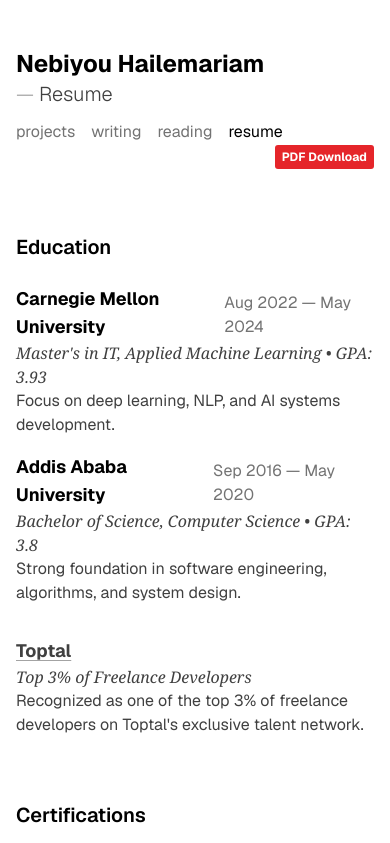
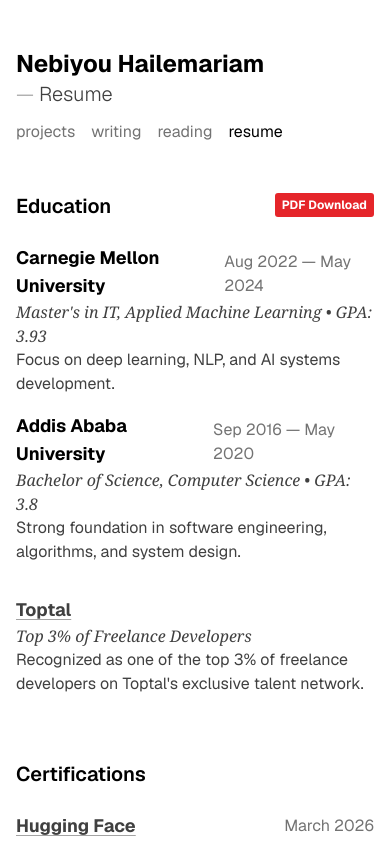
Before and after one commit to nebHailemariam/nebHailemariam.github.io, a Next.js app in the folder my-website/: page /resume in a window 390 px wide. Shown: the top 843 px of the page. Built offline with nearby package versions, Linux system fonts and the light colour scheme.

Commit message:
style: standardize responsivness accross all pages

```diff
--- a/my-website/app/page.module.scss
+++ b/my-website/app/page.module.scss
@@ -4,6 +4,10 @@
   font-size: 1.25rem;
   line-height: 1.25;
   font-weight: 300;
+
+  @media (max-width: 580px) {
+    padding-top: 3rem;
+  }
 }
 
 .grayText {
--- a/my-website/app/resume/page.module.scss
+++ b/my-website/app/resume/page.module.scss
@@ -1,5 +1,17 @@
+.section {
+  padding: 3rem 0;
+  position: relative;
+
+  & + & {
+    padding-top: 0;
+  }
+}
+
 .pdfRow {
-  margin: 0 0 1rem;
+  position: absolute;
+  top: 3rem;
+  right: 0;
+  margin: 0;
   text-align: right;
 }
 
@@ -12,14 +24,6 @@
   text-decoration: none;
   background: #e5252a;
   border-radius: 3px;
-}
-
-.section {
-  padding: 3rem 0;
-
-  & + & {
-    padding-top: 0;
-  }
 }
 
 .heading {
--- a/my-website/app/resume/page.tsx
+++ b/my-website/app/resume/page.tsx
@@ -10,6 +10,7 @@ export const metadata: Metadata = {
 export default function Resume() {
   return (
     <main>
+      <section className={styles.section}>
         <p className={styles.pdfRow}>
           <a
             className={styles.pdfLink}
@@ -21,7 +22,6 @@ export default function Resume() {
           </a>
         </p>
 
-      <section className={styles.section}>
         <h2 className={styles.heading}>Education</h2>
 
         <div className={styles.entry}>
--- a/my-website/components/navigation/Navigation.tsx
+++ b/my-website/components/navigation/Navigation.tsx
@@ -17,6 +17,7 @@ const navLinks: NavLink[] = [
 ];
 
 const pageTitles: Record<string, string> = {
+  "/": "Home",
   "/projects": "Projects",
   "/writing": "Writing",
   "/reading": "Reading",
```
Lines whose indentation alone changed are shown as unchanged.
